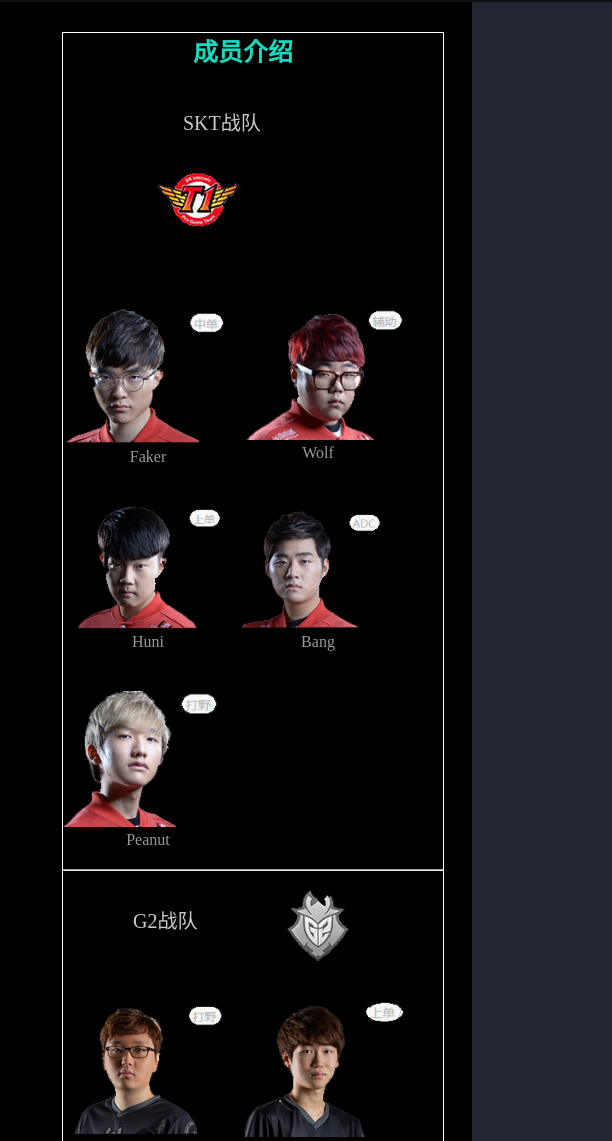
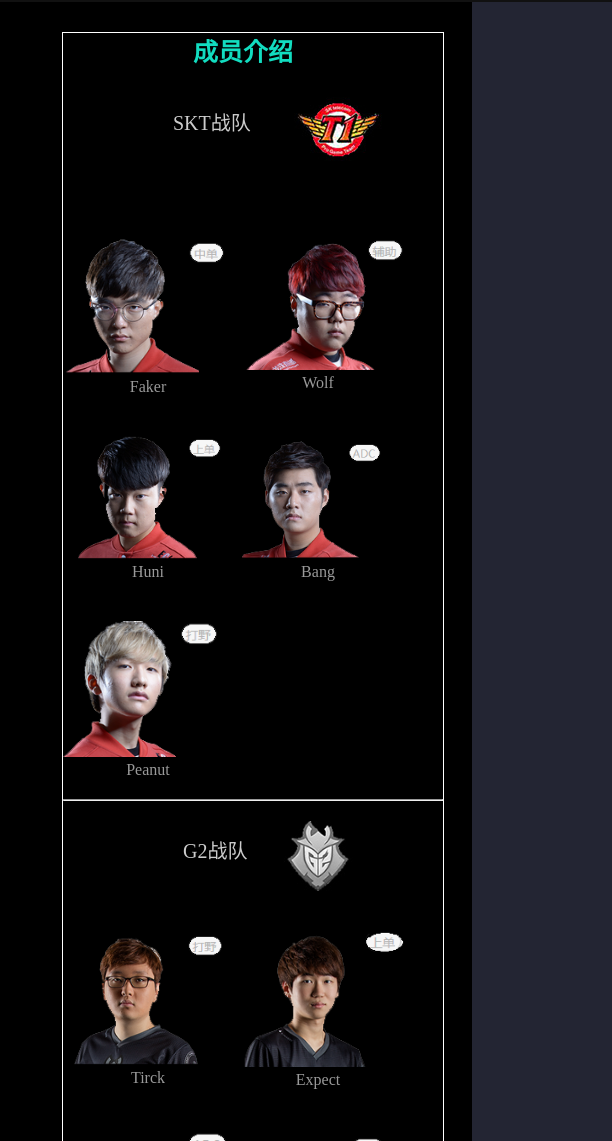
Before and after one commit to haungpeng/web, a plain HTML site: page 课程设计/content.html in a window 1280 px wide. Shown: the part 570-1711 px from the top of the page, 668-1280 px from the left. Drawn offline with Linux system fonts and the light colour scheme.

Commit message:
课程设计

```diff
--- a/课程设计/content.html
+++ b/课程设计/content.html
@@ -100,7 +100,7 @@
 
     			<div id="body_top_right4">
     				<div class="hr"><hr></div>
-    				<span id="rigntwenzi">G2战队</span>
+    				<span id="rigntwenzi1">G2战队</span>
     				<div id="body_top_right5"><img src="images/u=3415450665,835132043&fm=26&gp=01.jpg" id="G2" width="70"></div>
     			</div>
     			<div id="body_top_right3">
--- a/课程设计/css/content.css
+++ b/课程设计/css/content.css
@@ -177,19 +177,30 @@ li{
 	margin-left: 70px;
 }
 #rigntwenzi{
-	margin-left: 50px;
+	margin-left: 40px;
 	display: block;
 	font-size: 20px;
 	line-height:40px;
 	font-weight: normal;
 	color: #ccc;
-	width:150px;
+	width:100px;
+	margin-top: 30px;
+	float: left;
+}
+#rigntwenzi1{
+	margin-left: 100px;
+	display: block;
+	font-size: 20px;
+	line-height:40px;
+	font-weight: normal;
+	color: #ccc;
+	width:100px;
 	margin-top: 30px;
 	float: left;
 }
 #body_top_right2{
 	float: left;
-	width: 150px;
+	width: 145px;
 	margin-left: 5px;
 }
 .body_top_right4{
```
